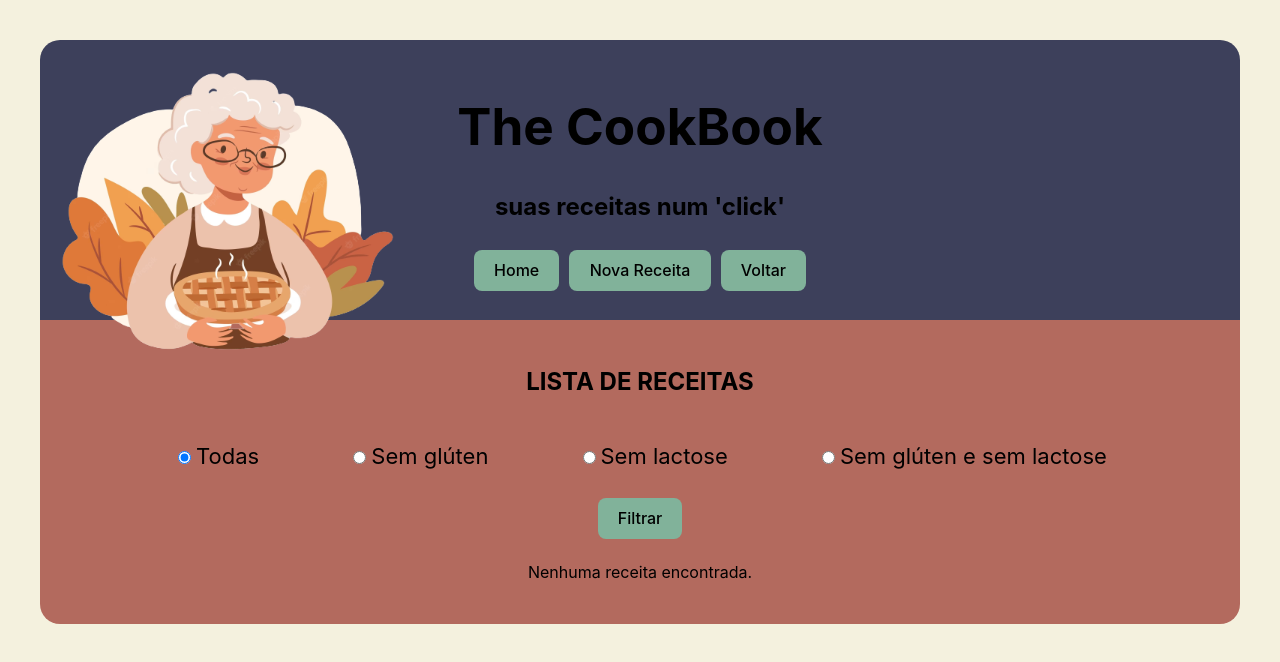
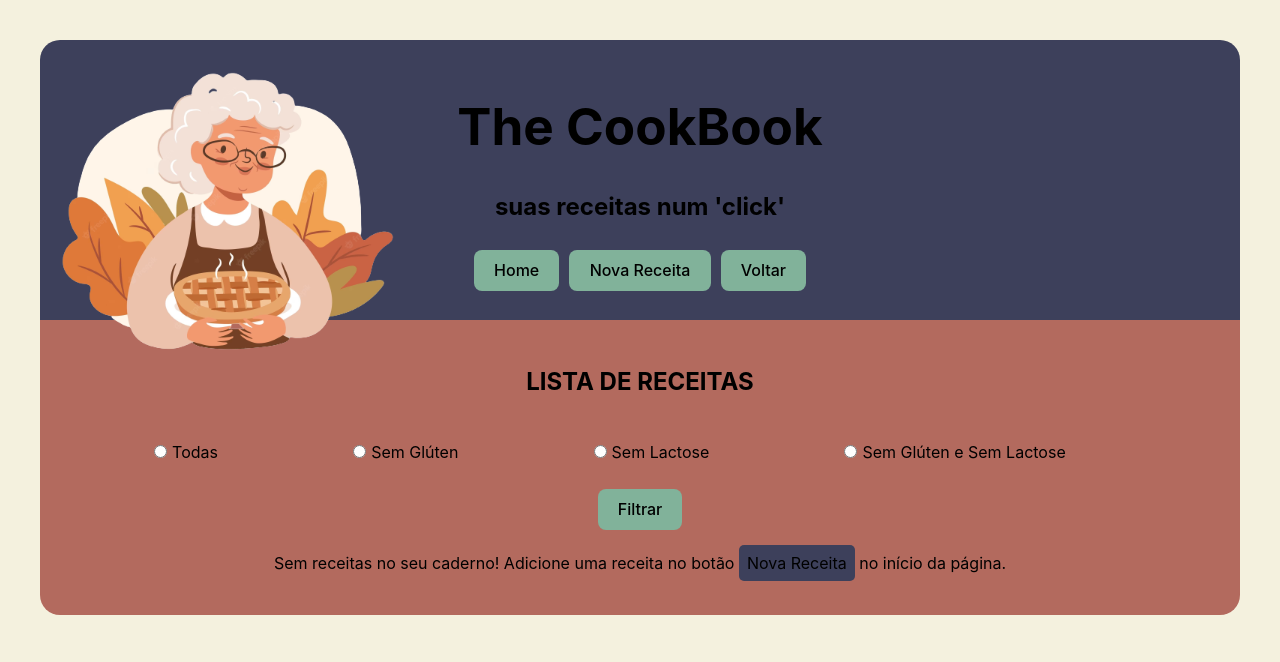
Before and after one commit to Riedel-Gabriela/LabFoods, a React (Vite) app in the folder LabReceitas/: page / in a window 1280 px wide. Shown: the top 662 px of the page. Built offline with nearby package versions, Linux system fonts and the light colour scheme.

Commit message:
fix(LabFood): filter button + delete

```diff
--- a/LabReceitas/src/components/organisms/ReceitaDetail/ReceitaDetails.css
+++ b/LabReceitas/src/components/organisms/ReceitaDetail/ReceitaDetails.css
@@ -15,6 +15,15 @@
 
 .lists-container {
     text-align: left;
-    margin-left: 31rem;
+    margin-left: 40%;
     text-transform: capitalize;
 }
+
+.modal-content-detail {
+    background-color: #81B29A;
+    border-radius: 20px;
+    margin: 5% auto;
+    padding: 10px;
+    border: 1px solid #888;
+    width: 50%;
+}
--- a/LabReceitas/src/components/organisms/ReceitaDetail/ReceitaDetails.jsx
+++ b/LabReceitas/src/components/organisms/ReceitaDetail/ReceitaDetails.jsx
@@ -18,7 +18,8 @@ const ReceitaDetails = () => {
     const preparo = (selectedReceita.prepare)
     const listPreparo = preparo.split(breakpoint);
     return (
-        <div className="receita-details">
+        <div className="modal">
+            <div className="modal-content-detail">
             <h2>Detalhes da Receita</h2>
             {selectedReceita ? (
                 <>
@@ -49,10 +50,13 @@ const ReceitaDetails = () => {
                         <h4>Esta receita não contém glúten nem lactose.</h4>
                     )}
                     <button className="detail-back-button" onClick={() => navigate(`/edit/${selectedReceita.id}`)}>Editar</button>
+                    <button className="detail-back-button" onClick={() => navigate(-1)}>Voltar</button>
+
                 </>
             ) : (
                 <p>Selecione uma receita para visualizar os detalhes.</p>
             )}
+            </div>
         </div>
     );
 };
--- a/LabReceitas/src/components/organisms/ReceitaForm/ReceitaForm.css
+++ b/LabReceitas/src/components/organisms/ReceitaForm/ReceitaForm.css
@@ -15,7 +15,7 @@
 .modal-content {
     background-color: #3D405B;
     border-radius: 20px;
-    margin: 15% auto;
+    margin: 5% auto;
     padding: 10px;
     border: 1px solid #888;
     width: 80%;
--- a/LabReceitas/src/components/organisms/ReceitaList/ReceitaList.css
+++ b/LabReceitas/src/components/organisms/ReceitaList/ReceitaList.css
@@ -11,6 +11,9 @@
     justify-content: space-evenly;
 }
 
-label {
-    font-size: 22px;
+
+.span-list {
+    background-color: #3D405B;
+    padding: 8px;
+    border-radius: 5px;
 }
--- a/LabReceitas/src/components/organisms/ReceitaList/ReceitaList.jsx
+++ b/LabReceitas/src/components/organisms/ReceitaList/ReceitaList.jsx
@@ -9,78 +9,45 @@ const ReceitaList = () => {
   const { receitas } = useCookBContext();
 
   const [filterValue, setFilterValue] = useState('');
+  let receitaValor = ''
 
   const handleFilterClick = () => {
-    const selectedReceita = receitas.filter((receita) => {
-      if (filterValue === 'gluten-lactose-free') {
-        return receita.restrictions.includes('Glúten e Lactose') === true;
-      }
-      return receita.restrictions.includes(filterValue) === true;
-    });
-    setFilteredReceitas(selectedReceita);
+    setFilterValue(receitaValor);
   };
 
-  const [filteredReceitas, setFilteredReceitas] = useState(receitas);
-
   const handleFilterChange = (e) => {
-    setFilterValue(e.target.value);
+    receitaValor = e.target.value
   };
 
   return (
     <div className='list'>
       <h2>LISTA DE RECEITAS</h2>
       <div className='filter-container'>
-      <label>
-        <input
-          type="radio"
-          name="restriction"
-          value=""
-          checked={filterValue === ''}
-          onChange={handleFilterChange}
-        />
-        Todas
-      </label>
-      <label>
-        <input
-          type="radio"
-          name="restriction"
-          value="Glúten"
-          checked={filterValue === 'Glúten'}
-          onChange={handleFilterChange}
-        />
-        Sem glúten
-      </label>
-      <label>
-        <input
-          type="radio"
-          name="restriction"
-          value="Lactose"
-          checked={filterValue === 'Lactose'}
-          onChange={handleFilterChange}
-        />
-        Sem lactose
-      </label>
-      <label>
-        <input
-          type="radio"
-          name="restriction"
-          value="gluten-lactose-free"
-          checked={filterValue === 'gluten-lactose-free'}
-          onChange={handleFilterChange}
-        />
-        Sem glúten e sem lactose
-      </label>
+        <label><input name='filter' type='radio' value=' ' onChange={handleFilterChange} />Todas</label><br />
+        <label><input name='filter' type='radio' value='gluten' onChange={handleFilterChange} />Sem Glúten</label><br />
+        <label><input name='filter' type='radio' value='lactose' onChange={handleFilterChange} />Sem Lactose</label><br />
+        <label><input name='filter' type='radio' value='gluten-lactose' onChange={handleFilterChange} />Sem Glúten e Sem Lactose</label><br />
       </div>
-      <button type="button" onClick={handleFilterClick}>
-        Filtrar
-      </button>
+      <button type='button' onClick={handleFilterClick}>Filtrar</button>
       <br />
-      {filteredReceitas.length === 0 ? (
-        <p>Nenhuma receita encontrada.</p>
+      {receitas.length === 0 ? (
+        <p>Sem receitas no seu caderno! Adicione uma receita no botão <span className='span-list'>Nova Receita</span> no início da página.</p>
       ) : (
-        filteredReceitas.map((receita) => (
+        receitas
+          .filter((receita) => {
+            if (filterValue === 'gluten-lactose') {
+              return receita.restrictions.includes('Glúten e Lactose') === true;
+            } else if (filterValue === 'gluten') {
+              return receita.restrictions.includes('Glúten') === true;
+            } else if (filterValue === 'lactose') {
+              return receita.restrictions.includes('Lactose') === true;
+            } else if (filterValue === ' ') {
+              return receitas
+            }
+          })
+          .map((receita) => (
           <ReceitaItem key={receita.id} receita={receita} />
-        ))
+          ))
       )}
     </div>
   );
```
